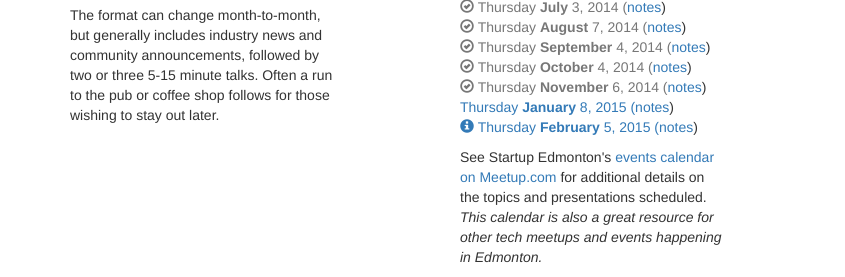
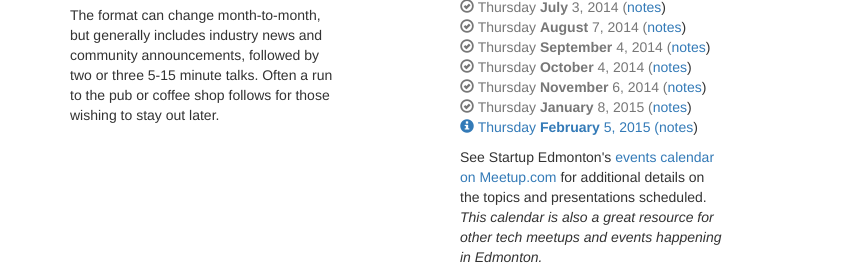
Before and after one commit to ExchangeJS/exchangejs-org, a plain HTML site: page index.html in a window 1280 px wide. Shown: the part 763-1040 px from the top of the page, 0-845 px from the left. Drawn offline with nearby package versions, Linux system fonts and the light colour scheme.

Commit message:
Tiny fix (missing a quotation mark)

```diff
--- a/index.html
+++ b/index.html
@@ -164,7 +164,7 @@
               </a>
             </li>
             <li>
-              <a href="http://www.meetup.com/startupedmonton/events/qgdfzjysmbgb/" class="text-muted>
+              <a href="http://www.meetup.com/startupedmonton/events/qgdfzjysmbgb/" class="text-muted">
                 <span class="glyphicon glyphicon-ok-circle"></span> Thursday <strong>January</strong> 8, 2015 (<a href="http://exchangejs.github.io/jan-2015-notes">notes</a>)
               </a>
             </li>
```
